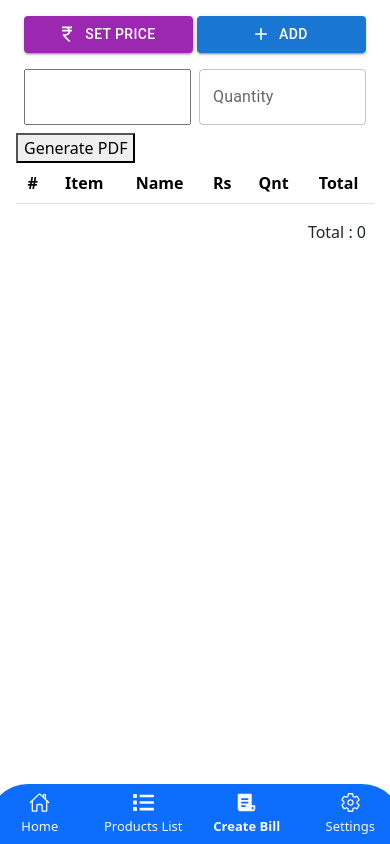
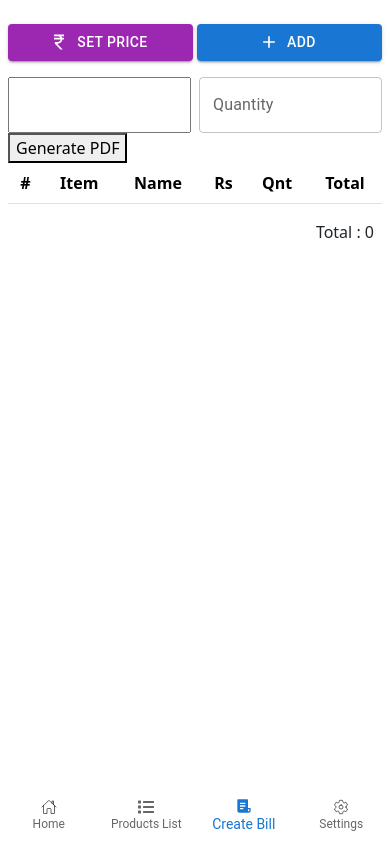
Before and after one commit to Parthiban1612/parthi-billing-system, a React (Create React App) app: page /create-bill in a window 390 px wide. Built offline with nearby package versions, Linux system fonts and the light colour scheme.

Commit message:
material-ui added

```diff
--- a/package.json
+++ b/package.json
@@ -13,6 +13,7 @@
     "@testing-library/user-event": "^13.5.0",
     "axios": "^1.6.8",
     "bootstrap": "^5.3.3",
+    "framer-motion": "^11.1.3",
     "html2canvas": "^1.4.1",
     "html2pdf.js": "^0.10.1",
     "jspdf": "^2.5.1",
--- a/src/components/bottom-nav/BottomNavigation.js
+++ b/src/components/bottom-nav/BottomNavigation.js
@@ -1,65 +1,82 @@
-import React from 'react'
-import { Link } from "react-router-dom";
+import React, { useEffect, useState } from 'react'
+import { useNavigate } from "react-router-dom";
 import { useLocation } from 'react-router-dom';
 import { IoSettings, IoSettingsOutline, IoHomeOutline, IoHome } from "react-icons/io5";
 import { FaList, FaListAlt } from "react-icons/fa";
 import { RiFileList3Line, RiFileList3Fill } from "react-icons/ri";
+import { BottomNavigation, BottomNavigationAction, Box } from '@mui/material';
 
-export default function BottomNavigation() {
+export default function BottomNavigations() {
+
+  const bottomNavStyle = {
+    position: 'fixed',
+    bottom: 0,
+    width: '100%',
+    borderTopRightRadius: '40px',
+    borderTopLeftRadius: '40px',
+    backgroundColor: '#3f51b5', // Assuming your primary color is #3f51b5
+  };
+
   const location = useLocation();
 
   const { pathname } = location;
 
+  const navigate = useNavigate()
+
+  const [value, setValue] = useState(0);
+
+  // eslint-disable-next-line react-hooks/exhaustive-deps
   const bottomNavList = [
     {
       pageName: "Home",
       pathname: "/",
-      icon: pathname === '/' ? <IoHome size={21} /> : <IoHomeOutline size={21} />
+      icon: pathname === '/' ? <IoHome /> : <IoHomeOutline />
     },
     {
       pageName: "Products List",
       pathname: "/products-list",
-      icon: pathname === '/products-list' ? <FaListAlt size={21} /> : <FaList size={21} />
+      icon: pathname === '/products-list' ? <FaListAlt /> : <FaList />
     },
     {
       pageName: "Create Bill",
       pathname: "/create-bill",
-      icon: pathname === '/create-bill' ? <RiFileList3Fill size={21} /> : <RiFileList3Line size={21} />
+      icon: pathname === '/create-bill' ? <RiFileList3Fill /> : <RiFileList3Line />
     },
     {
       pageName: "Settings",
       pathname: "/settings",
-      icon: pathname === '/settings' ? <IoSettings size={21} /> : <IoSettingsOutline size={21} />
+      icon: pathname === '/settings' ? <IoSettings /> : <IoSettingsOutline />
     },
   ]
 
+  // Update the value of the bottom navigation based on the current pathname
+  useEffect(() => {
+    const selectedItem = bottomNavList.find(item => item.pathname === pathname);
+    if (selectedItem) {
+      setValue(bottomNavList.indexOf(selectedItem));
+    }
+  }, [pathname, bottomNavList]);
+
+  const exludeBottomNavPaths = ['/about-us', '/all-prices']
+
   return (
-    <div className="d-md-none d-block bottom-nav">
-      <div
-        style={{
-          borderTopRightRadius: "40px",
-          borderTopLeftRadius: "40px",
-        }}
-        className="row fixed-bottom bg-primary py-2">
-        {bottomNavList?.map((data, index) => {
-          return (
-            <Link
-              to={data?.pathname}
-              className={`col-3 nav-text text-center text-light d-flex flex-column gap-1 align-items-center text-decoration-none`}
-              key={index}
-            >
-              {data?.icon}
-              <div
-                className={`text-light`}
-              >
-                <p className={`mb-0 ${pathname === data?.pathname && `fw-bold`}`}>
-                  {data?.pageName}
-                </p>
-              </div>
-            </Link>
-          )
-        })}
-      </div>
+    <div style={bottomNavStyle}>
+      <Box sx={{ display: { xs: `${exludeBottomNavPaths?.includes(pathname) ? 'none' : "block"}`, md: 'none', } }}>
+        <BottomNavigation
+          showLabels
+          value={value}
+          onChange={(event, newValue) => {
+            setValue(newValue);
+            navigate(bottomNavList[newValue].pathname); // Navigate to the selected pathname
+          }}
+        >
+          {bottomNavList.map((data, index) => {
+            return (
+              <BottomNavigationAction key={index} label={data.pageName} icon={data.icon} />
+            );
+          })}
+        </BottomNavigation>
+      </Box>
     </div>
   )
 }
--- a/src/index.js
+++ b/src/index.js
@@ -7,17 +7,23 @@ import AppRouter from './routes/AppRouter';
 import { Provider } from "react-redux";
 import { makeStore } from "./store/store";
 import { PersistGate } from "redux-persist/integration/react";
+import { BrowserRouter } from 'react-router-dom';
+import BottomNavigation from "./components/bottom-nav/BottomNavigation"
 
 const { store, persistor } = makeStore();
 
 const root = ReactDOM.createRoot(document.getElementById('root'));
 
 root.render(
-    <Provider store={store}>
-        <PersistGate loading={null} persistor={persistor}>
-            <AppRouter />
-        </PersistGate>
-    </Provider >
+    <BrowserRouter>
+        <Provider store={store}>
+            <PersistGate loading={null} persistor={persistor}>
+                <AppRouter />
+                <BottomNavigation />
+            </PersistGate>
+        </Provider >
+    </BrowserRouter>
+
 );
 
 reportWebVitals();
--- a/src/pages/Home.js
+++ b/src/pages/Home.js
@@ -1,15 +1,10 @@
+import { Container } from "@mui/material";
 import React from "react";
-import { Container } from "@mui/material";
-import BottomNavigation from "../components/bottom-nav/BottomNavigation";
 
 export default function Home() {
-
    return (
-      <Container>
-         <div className="row align-items-center justify-content-center gap-2 my-5">
-            <p className="text-center poppins-semibold">Parthi billing system</p>
-         </div>
-         <BottomNavigation />
+      <Container sx={{ padding: 1 }}>
+         <h3>Home</h3>
       </Container>
    );
 }
--- /dev/null
+++ b/src/pages/about-us/AboutUs.js
@@ -0,0 +1,28 @@
+import { Container, Typography } from '@mui/material'
+import React from 'react'
+import CustomBack from '../../components/custom-back/CustomBack'
+
+export default function AboutUs() {
+  return (
+    <>
+      <CustomBack title={"About us"} />
+      <Container sx={{ padding: 1 }}>
+        <Typography sx={{ textAlign: "justify", marginBottom: 1 }}>
+          Welcome to Parthi billing system, the creators of the innovative Retail Billing System. Our mission is to simplify the billing process for retail stores, helping them save time and improve efficiency.
+        </Typography>
+        <Typography sx={{ textAlign: "justify", marginBottom: 1 }}>
+          At Parthi billing system, we understand the challenges faced by retail businesses when it comes to managing billing and inventory. That's why we developed our billing system to be user-friendly, intuitive, and packed with features that make billing a breeze.
+        </Typography>
+        <Typography sx={{ textAlign: "justify", marginBottom: 1 }}>
+          With our Retail Billing System, you can easily add, edit, and manage your shop items, create bills for customers with just a few clicks, and generate PDF invoices for easy sharing and record-keeping. Our system also allows you to filter past bills by date, giving you quick access to your billing history.
+        </Typography>
+        <Typography sx={{ textAlign: "justify", marginBottom: 1 }}>
+          Our team is dedicated to providing top-notch support and ensuring that our billing system meets the needs of our users. We are constantly updating and improving our system to provide you with the best possible experience.
+        </Typography>
+        <Typography sx={{ textAlign: "justify", marginBottom: 1 }}>
+          Join the thousands of retail businesses that have already simplified their billing process with Parthi billing system. Sign up for a free trial today and experience the difference!
+        </Typography>
+      </Container>
+    </>
+  )
+}
--- a/src/pages/create-bill/CreateBill.js
+++ b/src/pages/create-bill/CreateBill.js
@@ -139,8 +139,8 @@ export default function CreateBill() {
    };
 
    return (
-      <Container>
-         <div className="m-2">
+      <Container sx={{ padding: 1 }}>
+         <div>
             <div className="d-flex my-3 gap-1">
                <CustomizedButtons name='Set Price' path={"/all-prices"} />
                <Button
@@ -253,7 +253,7 @@ export default function CreateBill() {
                </div>
             )} */}
          </div>
-         <div className="pb-5 mb-5">
+         <div>
             <button onClick={generatePDF}>Generate PDF</button>
             <div ref={pdfRef}>
                <table className="table table-striped text-center">
@@ -327,7 +327,6 @@ export default function CreateBill() {
                <p className="float-end mb-0 pe-2">Total : {totalPrice}</p>
             </div>
          </div>
-         <BottomNavigation />
       </Container>
    );
 }
--- a/src/pages/product-list/ProductList.js
+++ b/src/pages/product-list/ProductList.js
@@ -1,13 +1,11 @@
 import React from 'react'
 import CustomizedButtons from '../../components/CustomizedButtons'
 import { Container } from '@mui/material'
-import BottomNavigation from '../../components/bottom-nav/BottomNavigation'
 
 export default function ProductList() {
   return (
-    <Container>
+    <Container sx={{ padding: 1 }}>
       <CustomizedButtons name='Create your list' path={"/create-product-list"} />
-      <BottomNavigation />
     </Container>
   )
 }
--- a/src/pages/settings/Settings.js
+++ b/src/pages/settings/Settings.js
@@ -1,14 +1,12 @@
 import { Container } from '@mui/material'
 import React from 'react'
-import BottomNavigation from '../../components/bottom-nav/BottomNavigation'
-import CustomBack from '../../components/custom-back/CustomBack'
+import { Link } from 'react-router-dom'
 
 export default function Settings() {
   return (
-    <>
-      <Container>
-        <BottomNavigation />
-      </Container>
-    </>
+    <Container sx={{ padding: 1 }}>
+      <h3>Settings</h3>
+      <Link to={"/about-us"}>About us</Link>
+    </Container>
   )
 }
--- a/src/routes/AppRouter.js
+++ b/src/routes/AppRouter.js
@@ -1,15 +1,15 @@
 import React from "react";
-import { BrowserRouter, Route, Routes } from "react-router-dom";
+import { Route, Routes } from "react-router-dom";
 import AllCurrentVegetablePrices from "../pages/AllCurrentVegetablePrices";
 import Home from "../pages/Home";
 import CreateBill from "../pages/create-bill/CreateBill";
 import CreateOrderList from "../pages/create-product-list/CreateOrderList";
 import ProductList from "../pages/product-list/ProductList";
 import Settings from "../pages/settings/Settings";
+import AboutUs from "../pages/about-us/AboutUs";
 
 export default function AppRouter() {
    return (
-      <BrowserRouter>
       <Routes>
          <Route path="/" element={<Home />} />
          <Route path="/all-prices" element={<AllCurrentVegetablePrices />} />
@@ -17,7 +17,7 @@ export default function AppRouter() {
          <Route path="/create-product-list" element={<CreateOrderList />} />
          <Route path="/products-list" element={<ProductList />} />
          <Route path="/settings" element={<Settings />} />
+         <Route path="/about-us" element={<AboutUs />} />
       </Routes>
-      </BrowserRouter>
    );
 }
```
Also changed, not shown: src/components/page-transition/PageTransition.js (added, +27 -0 lines), src/pages/AllCurrentVegetablePrices.js (+8 -10 lines), 1 other file (tests, documents, lock files or other folders). Lines whose indentation alone changed are shown as unchanged.
